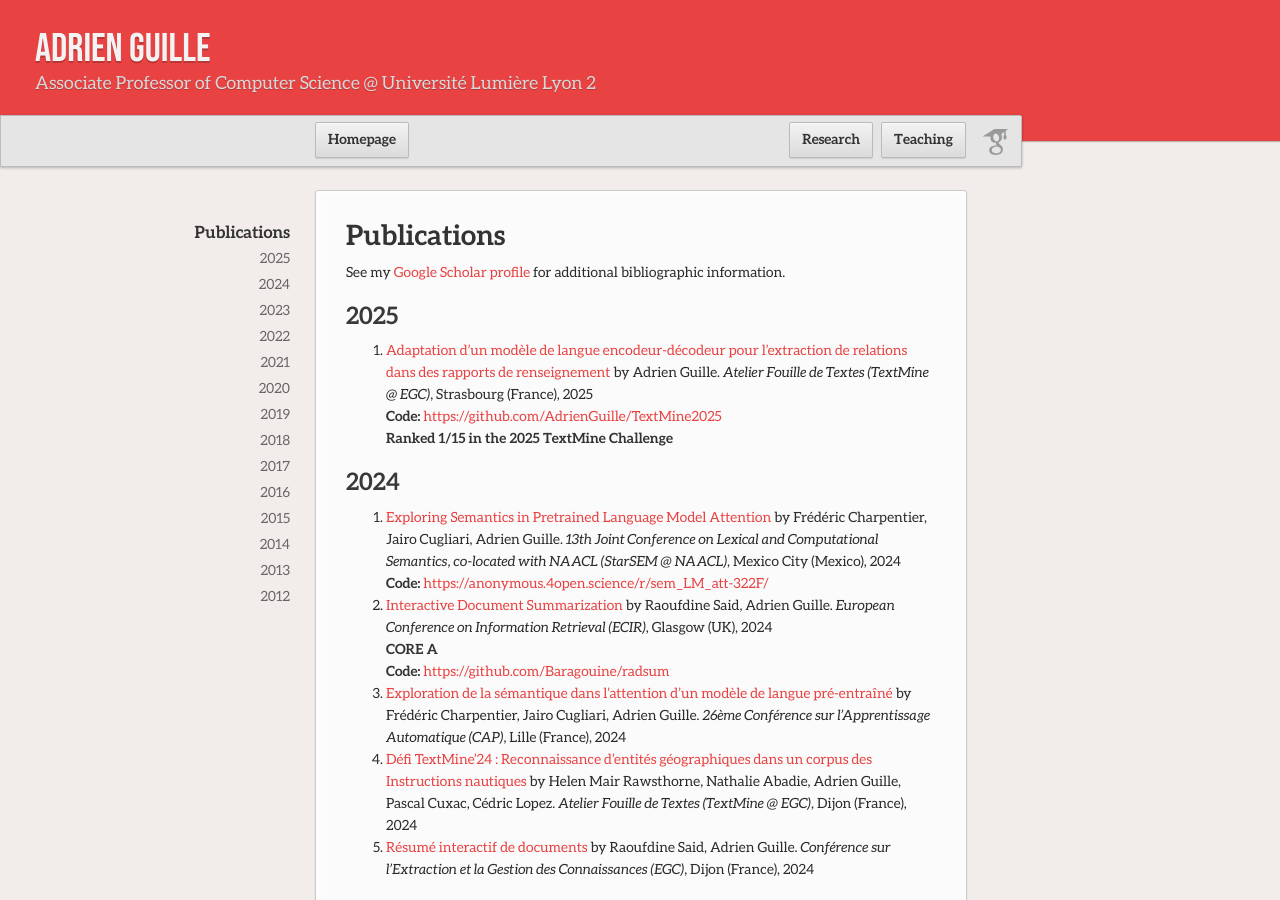
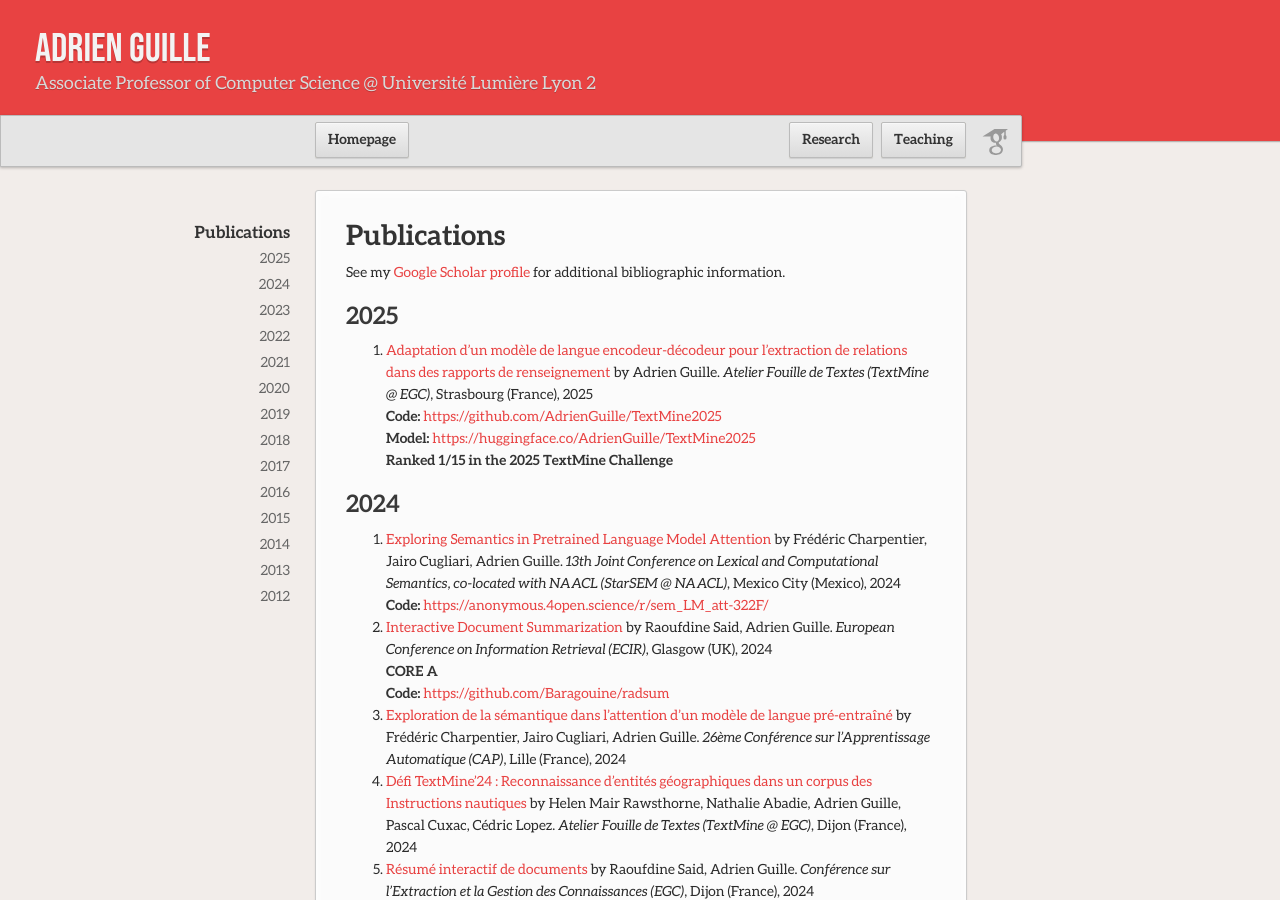
Before and after one commit to AdrienGuille/adrienguille.github.io, a Jekyll site: the page built from publications.md, in a window 1280 px wide and 900 px high. Built offline with Jekyll 4.4.1, drawn with Linux system fonts in a browser that asks for light colours; our own code applies the rules of GitHub Pages for plain Markdown files.

Commit message:
Update publications.md

```diff
--- a/publications.md
+++ b/publications.md
@@ -5,6 +5,7 @@ See my [Google Scholar profile](https://scholar.google.com/citations?user=mM_oO1
 ## 2025
 - [Adaptation d'un modèle de langue encodeur-décodeur pour l'extraction de relations dans des rapports de renseignement](https://raw.githubusercontent.com/AdrienGuille/TextMine2025/refs/heads/main/Article.pdf) by Adrien Guille. *Atelier Fouille de Textes (TextMine @ EGC)*, Strasbourg (France), 2025
 <br>**Code:** [https://github.com/AdrienGuille/TextMine2025](https://github.com/AdrienGuille/TextMine2025)
+<br>**Model:** [https://huggingface.co/AdrienGuille/TextMine2025](https://huggingface.co/AdrienGuille/TextMine2025)
 <br>**Ranked 1/15 in the 2025 TextMine Challenge**
 
 ## 2024
```
